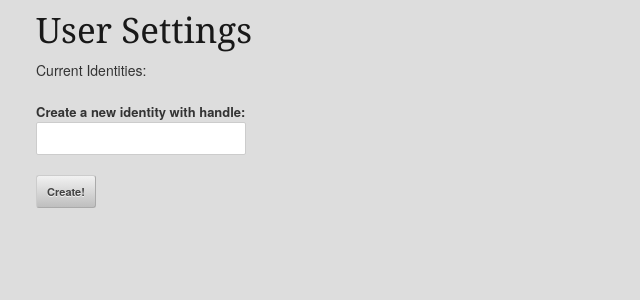
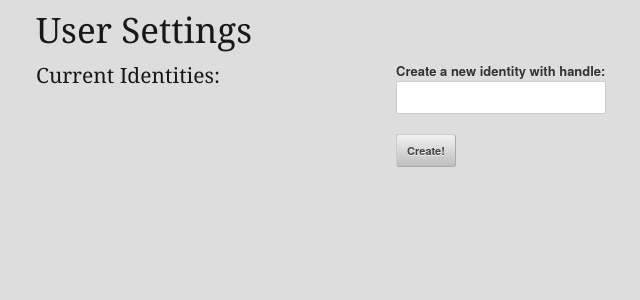
Before and after one commit to gigawhitlocks/enclav.es, a Python web app: template templates/settings.html in a window 1280 px wide. Shown: the part 100-400 px from the top of the page, without its empty margins (134-774 px from the left). Run offline with Jinja, Linux system fonts and the light colour scheme; the template is opened without the code that fills it, so the values that code supplies are empty; some libraries are stand-ins or nearby versions.

Commit message:
some housekeeping and fixed a couple bugs

```diff
--- a/enclaves.py
+++ b/enclaves.py
@@ -53,6 +53,7 @@ class Application(tornado.web.Application):
     handlers = [
         (r"/css/(.*)", tornado.web.StaticFileHandler, {'path': 'static/css'}),
         (r"/images/(.*)", tornado.web.StaticFileHandler, {'path': 'static/images'}),
+        (r"/js/(.*)", tornado.web.StaticFileHandler, {'path': 'static/js'}),
         (r"/", LandingPageHandler),
         (r"/sign-up", SignUpHandler), #maybe this should be sign_up? I like underscores..
         (r"/logout", LogoutHandler),
--- a/handlers.py
+++ b/handlers.py
@@ -260,10 +260,11 @@ class SettingsHandler(EnclavesHandler):
         # Creates new Identities
         desired_identity = self.get_argument("new_identity")
         if desired_identity is not None:
-            new_identity = self.graph.identities.lookup(identity=desired_identity)
+            new_identity = self.graph.identities.index.lookup(identity=desired_identity)
             if new_identity is not None: #identity is taken
               self.write("Identity is taken.")
               self.redirect("/settings")
             else: #identity is available
                 new_identity = self.graph.identities.create(identity=desired_identity)
                 self.graph.Is.create(self.get_current_user(),new_identity)
+                self.redirect("/settings")
--- a/templates/base.html
+++ b/templates/base.html
@@ -3,7 +3,7 @@
 <html>
 	<head>
 		<title>{{ title }} | enclav.es</title>
-		<script src='//ajax.googleapis.com/ajax/libs/jquery/1.2.6/jquery.min.js'
+		<script src='/js/jquery.min.js'
 			type='text/javascript'></script>
 
 		<!-- Stylesheets -->
--- a/templates/settings.html
+++ b/templates/settings.html
@@ -6,16 +6,18 @@
 
 {% block content %}
 <div class="sixteen columns">
-
 	<h2>User Settings</h2>
+</div>
+<div class="six columns">
 		<ul>
-				Current Identities:
+			<h4>Current Identities:</h4>
 				{% for i in identities %}
 						<!-- list current identities -->
 						<li>{{ i.identity }}</li>
 				{% endfor %}
 		</ul>
-
+	</div>
+	<div class="six columns">
 
 	<form id="identity" action="/settings" method="post">
 		<input type="hidden" name="csrfmiddlewaretoken" value="{{ csrf_token }}">
```
